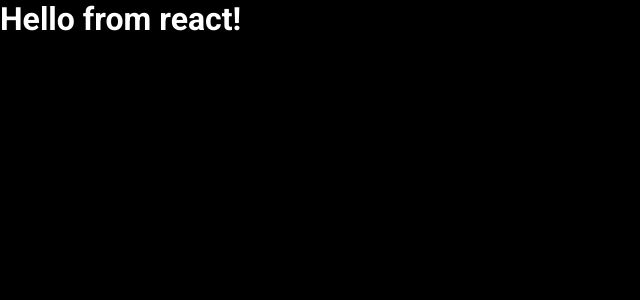
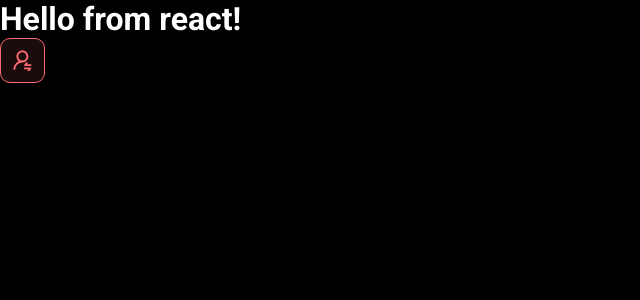
Before and after one commit to ewdemy/dsmeta, a React (Vite) app in the folder frontend/: page / in a window 1280 px wide. Shown: the top 300 px of the page, without its empty margins (0-640 px from the left). Built offline with nearby package versions, Linux system fonts and the light colour scheme.

Commit message:
first component

```diff
--- a/frontend/src/App.tsx
+++ b/frontend/src/App.tsx
@@ -1,9 +1,10 @@
-
+import NotificationButton from './components/NotificationButton'
 function App() {
 
   return (
     <>
       <h1>Hello from react!</h1>
+      <NotificationButton/>
     </>
   )
 }
--- /dev/null
+++ b/frontend/src/components/NotificationButton/index.tsx
@@ -0,0 +1,13 @@
+import icon from "../../assets/img/notification-icon.svg";
+import "./styles.css";
+function Notificationbutton() {
+  return (
+    <>
+      <div className="dsmeta-red-btn">
+        <img src={icon} alt="notificar" />
+      </div>
+    </>
+  );
+}
+
+export default Notificationbutton;
--- /dev/null
+++ b/frontend/src/components/NotificationButton/styles.css
@@ -0,0 +1,15 @@
+.dsmeta-red-btn {
+  display: flex;
+  align-items: center;
+  justify-content: center;
+  width: 45px;
+  height: 45px;
+  background: rgba(255, 107, 114, 0.1);
+  border: 1px solid #FF6B72;
+  border-radius: 10px;
+  cursor: pointer;
+}
+
+.dsmeta-red-btn img {
+  width: 19px;
+}
```
Also changed, not shown: frontend/src/assets/img/logo.svg (added), frontend/src/assets/img/notification-icon.svg (added).
